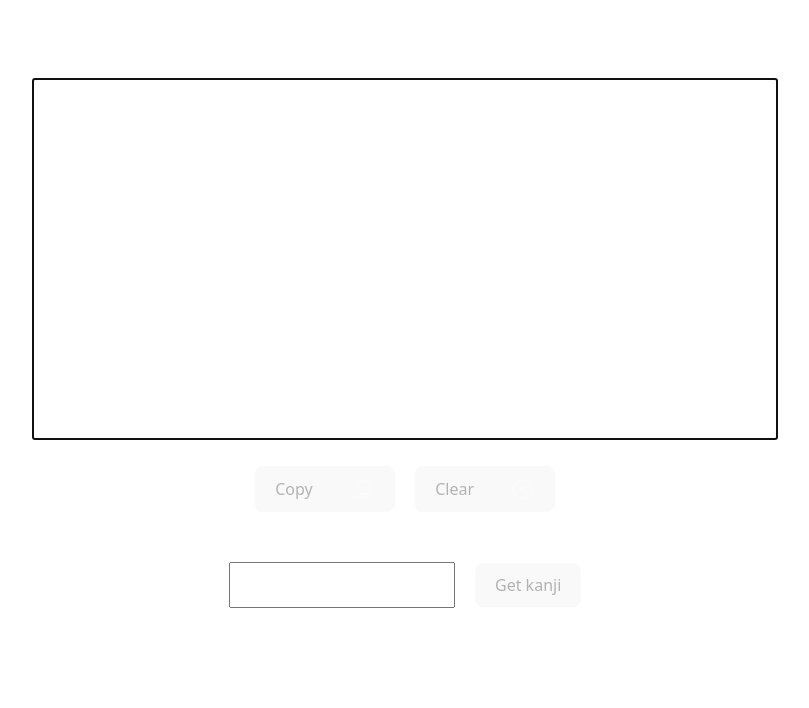
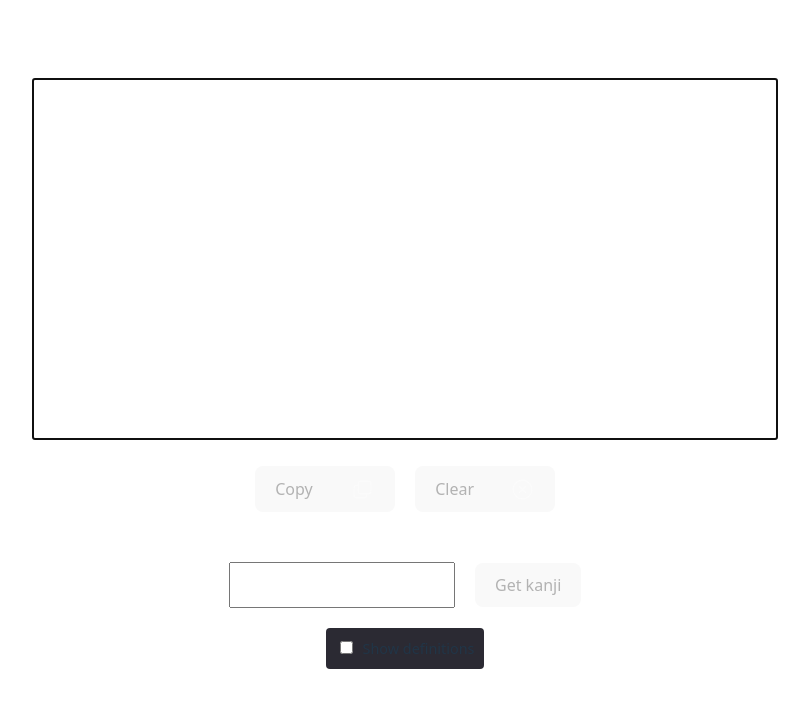
Before and after one commit to leeqv/kana-board-react, a React (Vite) app in the folder frontend/: page / in a window 1280 px wide. Shown: the top 708 px of the page, without its empty margins (235-1044 px from the left). Built offline with nearby package versions, Linux system fonts and the light colour scheme.

Commit message:
Add toggle button for kanji definition visibility

```diff
--- a/frontend/src/App.css
+++ b/frontend/src/App.css
@@ -161,3 +161,38 @@ button:disabled {
     box-shadow: 0em -2.6em 0em 0em rgba(255,255,255, 0.2), 1.8em -1.8em 0 0em rgba(255,255,255, 0.2), 2.5em 0em 0 0em rgba(255,255,255, 0.2), 1.75em 1.75em 0 0em rgba(255,255,255, 0.2), 0em 2.5em 0 0em rgba(255,255,255, 0.2), -1.8em 1.8em 0 0em rgba(255,255,255, 0.5), -2.6em 0em 0 0em rgba(255,255,255, 0.7), -1.8em -1.8em 0 0em #ffffff;
   }
 }
+
+.search__toggle-def {
+  margin-top: 20px;
+  flex-basis: 100%;
+  font-size: 0.9em;
+}
+
+.search__toggle-def-check {
+  margin-right: 10px;
+}
+
+.search__toggle-def-label {
+  padding: 10px;
+  background: #2b2a33;
+  display: block;
+  width: fit-content;
+  margin: auto;
+  border-radius: 4px;
+}
+
+.kanji-card {
+  display: flex;
+  flex-direction: column;
+  gap: 4px;
+  max-width: 170px;
+}
+
+.kanji-card__kanji {
+  font-size: 1.2em;
+  display: block;
+}
+
+.kanji-card__def {
+  font-size: 0.9em;
+}
--- a/frontend/src/components/KanjiCard.tsx
+++ b/frontend/src/components/KanjiCard.tsx
@@ -6,6 +6,7 @@ function KanjiCard({
   // kanaCursorRef,
   setText,
   kanaTextareaRef,
+  showDefinition,
 } : KanjiCardItem) {
 
   function clickHandler(e: React.MouseEvent<HTMLButtonElement>) {
@@ -54,14 +55,22 @@ function KanjiCard({
      */
 	}
 
+  const definitionElement = (
+    <span className="kanji-card__def">
+      {definition}
+    </span>
+  );
+
   return (
     <button
       type="button"
       onMouseDown={clickHandler}
+      className="kanji-card"
     >
-      {kanji}
-      <br/>
-      {definition}
+      <span className="kanji-card__kanji">
+        {kanji}
+      </span>
+      {showDefinition && definitionElement}
     </button>
   );
 }
--- a/frontend/src/components/KanjiSearch.tsx
+++ b/frontend/src/components/KanjiSearch.tsx
@@ -26,6 +26,7 @@ function KanjiSearch({
   const [results, setResults] = useState<KanjiDictItem[]>([]);
   const [status, setStatus] = useState<KanjiSearchStatus>("idle");
   const [submittedInput, setSubmittedInput] = useState("");
+  const [showDefinition, setShowDefinition] = useState(false);
 
 	const inputboxRef = useRef<HTMLInputElement>(null);
 	const cachedResultsRef = useRef<Record<string, KanjiDictItem[]>>({});
@@ -123,6 +124,7 @@ function KanjiSearch({
       setText={setText}
       // kanaCursorRef={kanaCursorRef}
       kanaTextareaRef={kanaTextareaRef}
+      showDefinition={showDefinition}
     />
   );
 
@@ -206,6 +208,16 @@ function KanjiSearch({
           >
           Get kanji
         </button>
+        <div className="search__toggle-def">
+          <label className="search__toggle-def-label">
+            <input
+              type="checkbox"
+              className="search__toggle-def-check"
+              onChange={() => setShowDefinition(s => !s)}
+            />
+            Show definitions
+          </label>
+        </div>
       </div>
       {showResults()}
       {status === "loading" && loader}
--- a/frontend/src/types/KanjiCardItem.ts
+++ b/frontend/src/types/KanjiCardItem.ts
@@ -4,4 +4,5 @@ export type KanjiCardItem = {
   // kanaCursorRef: React.RefObject<number>;
   setText: React.Dispatch<React.SetStateAction<string>>;
   kanaTextareaRef: React.RefObject<HTMLTextAreaElement | null>;
+  showDefinition: boolean;
 };
```
